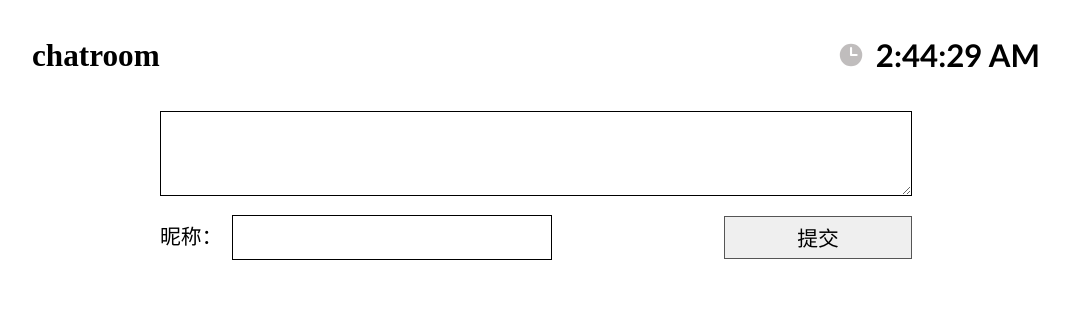
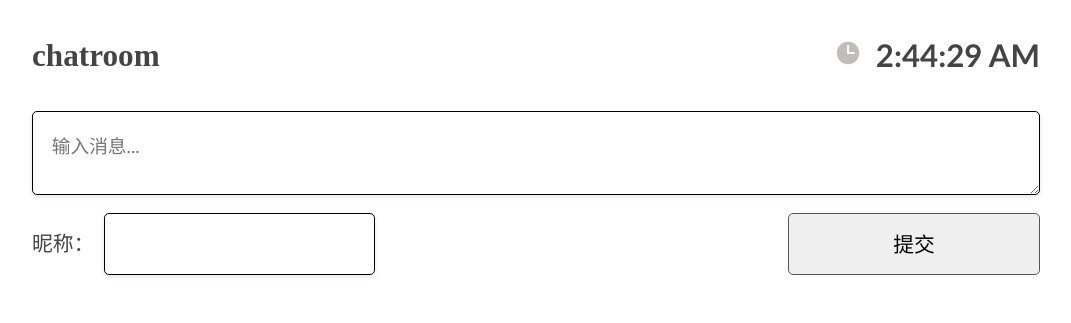
Before and after one commit to zh453t/chatroom, a website with bundled scripts: page pub/index.html in a window 1280 px wide. Shown: the whole page, without its empty margins (104-1175 px from the left). Built offline with nearby package versions, Linux system fonts and the light colour scheme; no server answers.

Commit message:
Enhance message display and color scheme for modern look

```diff
--- a/package.json
+++ b/package.json
@@ -1,6 +1,6 @@
 {
   "name": "chatroom",
-  "version": "2.0.0",
+  "version": "2.0.1",
   "homepage": "https://github.com/zh453t",
   "dependencies": {
     "express": "^4.21.2",
--- a/pub/config.js
+++ b/pub/config.js
@@ -6,6 +6,7 @@ export default {
 	hostname: 'localhost',
 
 	dirs: {
+		static: './pub',
 		message: './pub/database/messages.json',
 		rating: './pub/database/ratings.json',
 		reply: './pub/database/replies.json',
--- a/pub/css/mobile.css
+++ /dev/null
@@ -1,42 +0,0 @@
-html {
-	font-size: 4.5vw
-}
-
-body {
-	min-height: unset;
-	height: 100vh;
-	justify-content: flex-start;
-}
-
-main.chat-container {
-	width: fit-content;
-	min-height: 70vh;
-	height: fit-content;
-	padding-bottom: 50vh;
-}
-section.input-form {
-	padding: 0;
-}
-
-section.input-form input#fileUpload,
-section.input-form #clear-button,
-section.input-form a {
-	display: none;
-}
-
-h2 button {
-	display: none;
-}
-
-.chat-messages {
-	padding: 0;
-}
-
-form.chat-input .input--textarea {
-	min-width: unset;
-	width: 90%;
-}
-form.chat-input label.username--input input {
-	min-width: unset;
-	width: 27vw;
-}
--- a/pub/css/style.css
+++ b/pub/css/style.css
@@ -1,65 +1,67 @@
-/* 0. 全局 */
+/* 主题色 */
+:root {
+	--text-color: #444;
+	--background-color: #fff;
+	--svg-fill: #625c5c67;
+	--border-color: #888;
+	--button-bg-hover: var(--text-color);
+}
+
+/* 全局样式 */
 @layer global {
 	html {
 		font-size: clamp(1.1rem, 2vw, 1.3rem);
 	}
 
 	body {
-    font-family: "Calibri", "等线", "Pingfang SC", system-ui, "Open Sans";
+		font-family: 'Calibri', '等线', 'Pingfang SC', system-ui, 'Open Sans';
 		min-height: 75vh;
-    padding-inline: 10vw;
+		padding: 0 10vw;
 		line-height: 1.9;
+		background-color: var(--background-color);
+		color: var(--text-color);
+		transition: background-color 0.3s, color 0.3s; /* 过渡效果 */
 	}
 
 	ul {
 		list-style: none;
 		margin: 0;
-  }
-
-  video {
-    max-width: 100%;
-  }
-
-  a {
-    text-decoration: none;
-    padding-inline: 0.4em;
-    color: var(--text-color);
-  }
-
-  p {
-    margin-block: 0;
+		padding: 0;
 	}
 
 	button {
 		font: inherit;
 		cursor: pointer;
 		border: 1px solid #555;
-    padding-inline: 0.5em;
-    transition: all 0.2s linear;
-    appearance: none;
+		padding: 0.5em;
+		border-radius: 5px; /* 圆角 */
+		transition: background-color 0.2s, transform 0.2s; /* 过渡效果 */
 	}
 
 	button:hover {
-    /* 反色 */
-    background-color: var(--text-color);
+		background-color: var(--button-bg-hover);
 		color: var(--background-color);
+		transform: scale(1.05); /* 放大效果 */
 	}
 
 	input,
 	textarea {
-    padding-inline: 1em;
-    line-height: 2.2;
+		font-family: inherit;
+		padding: 1em;
 		border: 1px solid #000;
-    min-width: 15em;
 		margin: 1em 0.5em;
 		font-size: 0.9em;
-    transition: all 0.2s;
+		border-radius: 5px; /* 圆角 */
+		box-shadow: 0 2px 5px rgba(0, 0, 0, 0.1); /* 阴影 */
+		transition: background-color 0.2s, color 0.2s;
 	}
 
 	input:focus,
 	textarea:focus {
 		background-color: #555;
 		color: #fff;
+		outline: none; /* 去掉默认轮廓 */
+		box-shadow: 0 0 5px rgba(255, 255, 255, 0.5); /* 聚焦时的阴影 */
 	}
 
 	svg.icon {
@@ -69,54 +71,17 @@
 	}
 }
 
-@layer 星怒 {
-  .mask {
-    position: fixed;
-    top: 0;
-    right: 0;
-    bottom: 0;
-    left: 0;
-    z-index: 114514;
-    display: flex;
-    align-items: center;
-    justify-content: center;
-    flex-direction: column;
-    animation: disappear 0.5s 0.7s 1 linear forwards;
-    background-color: var(--background-color);
-  }
-
-  .mask img {
-    max-width: 4em;
-  }
-}
-
-@media (prefers-color-scheme: light) {
-  :root {
-    --text-color: #444;
-    --background-color: #fff;
-    --svg-fill: #625c5c67;
-  }
-  body {
-    background-color: var(--background-color);
-    color-scheme: light;
-  }
-}
-
+/* 主题色（深色模式） */
 @media (prefers-color-scheme: dark) {
 	:root {
 		--text-color: #eee;
 		--background-color: #2e3238;
 		--svg-fill: rgba(156, 167, 189, 0.404);
 	}
-  body {
-    background-color: var(--background-color);
-    color: var(--text-color);
-    color-scheme: dark;
-  }
 }
 
-/* 1. 标题 */
-@layer 标题 {
+/* 标题样式 */
+@layer title {
 	h2 {
 		display: flex;
 		align-items: center;
@@ -128,151 +93,68 @@
 	h2 span {
 		font-family: Rockwell;
 	}
-
-  h2 button {
-    font-size: 1.1rem;
 }
 
-  /* 1.1 时间 */
-  h2 div.time {
-    display: flex;
+/* 输入表单样式 */
+@layer input-form {
+	.input-form {
+		display: grid;
+		grid-template-areas:
+			'form'
+			'file clearBtn'
+			'file link';
+		gap: 1em 0;
+	}
+
+	.chat-input {
+		display: grid;
+		grid-template-areas:
+			'input  input'
+			'username submit';
+		grid-template-columns: 3fr 1fr;
+		justify-content: center;
 		align-items: center;
-    gap: 5px;
+	}
+
+	textarea.input-textarea {
+		min-width: 70%;
+		min-height: 2em;
+		margin: 0;
+		grid-area: input;
+	}
+
+	.username-label {
+		grid-area: username;
+	}
+
+	button[type='submit'] {
+		grid-area: submit;
 	}
 }
 
-@layer 内容 {
-  /* 2 内容 */
-  main.chat-container {
-    width: 60vw;
-    margin: 0 auto;
-    border: 1px solid #ccc;
-    padding: 1em 2em;
-    border-radius: 10px;
-    background-color: rgba(252, 252, 251, 0.933);
-    white-space: wrap;
+/* 消息样式 */
+@layer message {
+	.chat-messages {
+		padding: 0;
 	}
 
-  @layer chat {
-    ul.chat-messages > li.chat-content {
+	.chat-messages > li {
 		display: grid;
 		align-items: center;
 		justify-content: space-between;
 		grid-template-columns: repeat(2, auto);
-      grid-template-rows: auto;
-      padding-block: 1em;
-      border-bottom: #888 dashed 1px;
-
-      /* .msg-main > .msg-content {
-        white-space: pre-wrap;
-      } */
-
-
-    }
-    ul.chat-messages > li.chat-content .msg-main > .msg-content {
-      white-space: pre-wrap;
-    }
-    ul.chat-messages > li.chat-content div.msg-content.return {
-      text-indent: 2em;
-    }
+		padding: 1em 0;
+		border-bottom: var(--border-color) dashed 1px;
 	}
 
-  @layer info {
-    /* 4 */
-    .chat-messages > .chat-content .msg-info {
-      white-space: nowrap;
-      padding-left: 1em;
+	div.msg-info {
 		display: flex;
-      gap: 1em;
+		gap: 0.5em;
 	}
 
-    .chat-messages > .chat-content .info-cell {
-      font-size: smaller;
+	.info-cell {
 		display: flex;
 		align-items: center;
-
-      color: var(--text-color);
-    }
-
-    .chat-content .msg-info .msg-info-cell span.msg-user {
-      white-space: break-spaces;
-    }
-  }
-
-  @layer reply {
-    ul.chat-messages > li.chat-content ul.reply {
-      margin-top: 1em;
-      margin-right: 0.5em;
-      border-left: var(--text-color) 0.5em solid;
-    }
-    ul.chat-messages > li.chat-content .reply-info {
-      display: flex;
-      gap: 1em;
-    }
-    ul.chat-messages > li.chat-content ul.reply li.reply-msg {
-      margin-block: 0.5em;
-    }
-  }
-}
-
-@layer 表单 {
-  /* 3 表单 */
-  .input-form {
-    padding-inline: 10vw;
-    display: grid;
-    grid-template-areas:
-      "form form"
-      "file clearBtn"
-      "file link";
-    grid-template-columns: 3fr 2fr;
-    gap: 1em 0;
-  }
-
-  form.chat-input {
-    display: grid;
-    grid-template:
-      "input input"
-      "username submit" / 3fr 1fr;
-    justify-content: center;
-    align-items: center;
-    grid-area: form;
-  }
-
-  form.chat-input label.username--input {
-    grid-area: username;
-  }
-
-  form.chat-input button[type="submit"] {
-    grid-area: submit;
-  }
-
-  /* .chat--input 不能直接用 */
-
-  form.chat-input .input--textarea {
-    display: block;
-    min-width: 70%;
-    min-height: 2em;
-    font: inherit;
-    margin: 0;
-    grid-column: 1 / span 2;
-  }
-
-  .input-form input#fileUpload {
-    grid-area: file;
-    margin: 0;
-  }
-
-  .input-form button#clear-button {
-    padding: 0.2em 1em;
-    font-size: large;
-    grid-area: clearBtn;
-    justify-self: center;
-  }
-
-  .input-form a {
-    grid-area: link;
-    justify-self: center;
-  }
 	}
 
 	@layer 评分 {
@@ -316,17 +198,9 @@
 			background-color: #d76666;
 		}
 	}
-
-@keyframes disappear {
-  to {
-    opacity: 0;
-  }
 }
 
-span.formula {
-  font-family: "Cambria Math", system-ui;
-}
-
+/* 响应式设计 */
 @media screen and (max-width: 1000px) {
 	html {
 		font-size: 4.5vw;
@@ -335,40 +209,20 @@ span.formula {
 	body {
 		min-height: unset;
 		height: 100vh;
-    justify-content: flex-start;
 	}
 
-  main.chat-container {
-    width: fit-content;
-    min-height: 70vh;
-    height: fit-content;
-    padding-bottom: 50vh;
-  }
-  section.input-form {
-    padding: 0;
+	.chat-input .input-textarea {
+		width: 90%;
 	}
 
-  section.input-form input#fileUpload,
-  section.input-form #clear-button,
-  section.input-form a {
-    display: none;
+	.username-label input {
+		width: 27vw;
+	}
 }
 
-  h2 button {
-    display: none;
+/* 其他样式 */
+@layer other {
+	.section {
+		margin-bottom: 10px;
 	}
-
-  .chat-messages {
-    padding: 0;
 }
-
-  form.chat-input .input--textarea {
-    min-width: unset;
-    width: 90%;
-  }
-  form.chat-input label.username--input input {
-    min-width: unset;
-    width: 27vw;
-  }
-
-}
--- a/pub/index.html
+++ b/pub/index.html
@@ -2,7 +2,6 @@
 <html lang="zh-CN">
 	<head>
 		<meta charset="UTF-8" />
-		<link rel="shortcut icon" href="favicon.ico" type="image/x-icon" />
 		<title>chatroom</title>
 		<link rel="stylesheet" href="./css/style.css" />
 		<script type="module" async src="./js/controller.js"></script>
@@ -10,6 +9,7 @@
 
 	<body>
 		<!-- 标题 title -->
+		<header>
 			<h2>
 				<span>chatroom</span>
 				<div class="time">
@@ -19,12 +19,13 @@
 					<time id="time"></time>
 				</div>
 			</h2>
+		</header>
 
-		<!-- 表单 form -->
+		<!-- 输入表单 -->
 		<section class="input-form">
 			<form class="chat-input">
-				<textarea name="text" type="text" class="input--textarea" placeholder=""></textarea>
-				<label class="username--input">昵称：<input type="text" name="user" /></label>
+				<textarea name="text" class="input-textarea" placeholder="输入消息..."></textarea>
+				<label class="username-label">昵称：<input type="text" name="user" /></label>
 				<button type="submit">提交</button>
 			</form>
 		</section>
--- a/pub/js/views.js
+++ b/pub/js/views.js
@@ -1,11 +1,11 @@
-"use strict";
-import { Message, Reply, Rating } from "./structs.js";
-import { state } from "./model.js";
+'use strict';
+import { Message, Reply, Rating } from './structs.js';
+import { state } from './model.js';
 const icons = {
-  clockIcon: `<svg class="icon" aria-hidden="true" fill="currentColor" viewBox="0 0 20 20" xmlns="http://www.w3.org/2000/svg">
+	clock: `<svg class="icon" aria-hidden="true" fill="currentColor" viewBox="0 0 20 20" xmlns="http://www.w3.org/2000/svg">
 <path clip-rule="evenodd" d="M10 18a8 8 0 100-16 8 8 0 000 16zm.75-13a.75.75 0 00-1.5 0v5c0 .414.336.75.75.75h4a.75.75 0 000-1.5h-3.25V5z" fill-rule="evenodd"></path>
 </svg>`,
-  userIcon: `<svg class="icon" aria-hidden="true" fill="currentColor" viewBox="0 0 20 20" xmlns="http://www.w3.org/2000/svg">
+	user: `<svg class="icon" aria-hidden="true" fill="currentColor" viewBox="0 0 20 20" xmlns="http://www.w3.org/2000/svg">
 <path clip-rule="evenodd" d="M18 10a8 8 0 11-16 0 8 8 0 0116 0zm-5.5-2.5a2.5 2.5 0 11-5 0 2.5 2.5 0 015 0zM10 12a5.99 5.99 0 00-4.793 2.39A6.483 6.483 0 0010 16.5a6.483 6.483 0 004.793-2.11A5.99 5.99 0 0010 12z" fill-rule="evenodd"></path>
 </svg>`,
 };
@@ -15,14 +15,7 @@ class ChatView {
 	msgContainer = document.querySelector('.chat-messages');
 
 	// svg 图表
-	icons = {
-		clockIcon: `<svg class="icon" aria-hidden="true" fill="currentColor" viewBox="0 0 20 20" xmlns="http://www.w3.org/2000/svg">
-<path clip-rule="evenodd" d="M10 18a8 8 0 100-16 8 8 0 000 16zm.75-13a.75.75 0 00-1.5 0v5c0 .414.336.75.75.75h4a.75.75 0 000-1.5h-3.25V5z" fill-rule="evenodd"></path>
-</svg>`,
-		userIcon: `<svg class="icon" aria-hidden="true" fill="currentColor" viewBox="0 0 20 20" xmlns="http://www.w3.org/2000/svg">
-<path clip-rule="evenodd" d="M18 10a8 8 0 11-16 0 8 8 0 0116 0zm-5.5-2.5a2.5 2.5 0 11-5 0 2.5 2.5 0 015 0zM10 12a5.99 5.99 0 00-4.793 2.39A6.483 6.483 0 0010 16.5a6.483 6.483 0 004.793-2.11A5.99 5.99 0 0010 12z" fill-rule="evenodd"></path>
-</svg>`,
-	};
+	icons = icons;
 
 	/**
 	 * 生成消息元素
@@ -46,11 +39,11 @@ class ChatView {
 
 		const infoCellTime = document.createElement('div');
 		infoCellTime.classList.add('info-cell');
-		infoCellTime.innerHTML = `${this.icons.clockIcon}${date}`;
+		infoCellTime.innerHTML = `${this.icons.clock}${date}`;
 
 		const infoCellUser = document.createElement('div');
 		infoCellUser.classList.add('info-cell');
-		infoCellUser.innerHTML = `${this.icons.userIcon}<span class="msg-user">${message.user}</span>`;
+		infoCellUser.innerHTML = `${this.icons.user}<span class="msg-user">${message.user}</span>`;
 
 		smallerText.appendChild(infoCellTime);
 		smallerText.appendChild(infoCellUser);
@@ -116,7 +109,7 @@ class ChatView {
 
 	/**
 	 * 添加消息
-	 *  @param {Message} message - 消息
+	 *	@param {Message} message - 消息
 	 * */
 	append(message) {
 		const childNodes = this.msgContainer.children;
@@ -151,7 +144,7 @@ class ReplyView extends ChatView {
 		const infoCell = document.createElement('div');
 		infoCell.classList.add('info-cell');
 		const time = new Date(reply.time).toLocaleString();
-		infoCell.innerHTML = `${this.icons.clockIcon}${time}`;
+		infoCell.innerHTML = `${this.icons.clock}${time}`;
 
 		replyInfo.appendChild(infoCell);
 
@@ -201,19 +194,18 @@ class ReplyView extends ChatView {
 
 // 评分
 class RatingsView {
-  // avgRating;
 	get #ratingContainers() {
-    return [...document.querySelectorAll(".ratingBlock")];
+		return [...document.querySelectorAll('.ratingBlock')];
 	}
-  chatContainer = document.querySelector(".chat-messages");
+	chatContainer = document.querySelector('.chat-messages');
 
 	/**
 	 * <section class="ratingBlock"> 事件监听器 | .ratingBlock click event listener
 	 * @param {function} handler
 	 */
 	onclick(handler) {
-    this.chatContainer.addEventListener("click", (e) => {
-      const ratingBlock = e.target.closest(".ratingBlock");
+		this.chatContainer.addEventListener('click', (e) => {
+			const ratingBlock = e.target.closest('.ratingBlock');
 			if (!ratingBlock) return;
 			const id = ratingBlock.dataset.id;
 			handler(id);
@@ -299,17 +291,16 @@ class RatingsView {
 	#renderBar(ratingBar, ratingValue) {
 		ratingBar.style.width = `${ratingValue}%`;
 
-    if (ratingValue < 60) ratingBar.classList.add("red");
-    else if (ratingValue < 80) ratingBar.classList.add("yellow");
-    else ratingBar.classList.add("green");
+		if (ratingValue < 60) ratingBar.classList.add('red');
+		else if (ratingValue < 80) ratingBar.classList.add('yellow');
+		else ratingBar.classList.add('green');
 	}
 }
 
 // 表单
-
 class InputView {
-  #form = document.querySelector("form.chat-input");
-  #inputEl = this.#form.querySelector(".input--textarea");
+	#form = document.querySelector('form.chat-input');
+	#inputEl = this.#form.querySelector('.input-textarea');
 	#userEl = this.#form.querySelector(`input[name="user"]`);
 
 	/**
@@ -344,13 +335,13 @@ class InputView {
 
 // 时间
 class Time {
-  #timeElememt = document.querySelector("#time");
+  #timeElement = document.querySelector("#time");
   /**
    * render time
    * @param {string} time locale time string
    */
   #render(time) {
-    this.#timeElememt.textContent = time;
+    this.#timeElement.textContent = time;
   }
   constructor() {
     this.#render(new Date().toLocaleTimeString());
```
Also changed, not shown: server.js (+9 -3 lines), 1 other file. Lines whose indentation alone changed are shown as unchanged.
